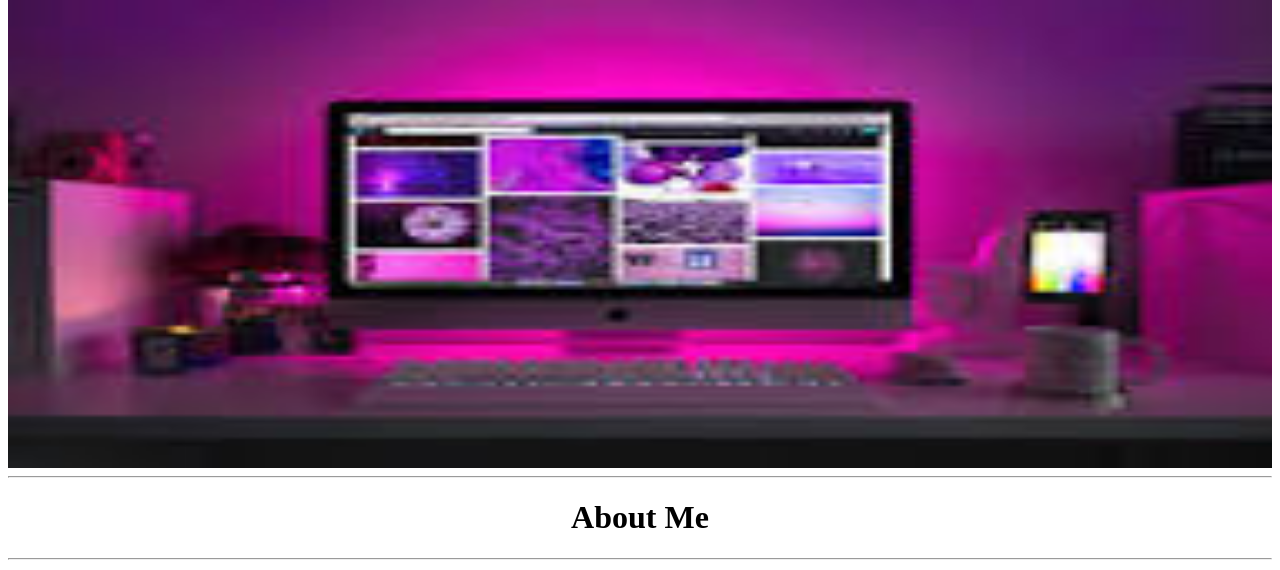
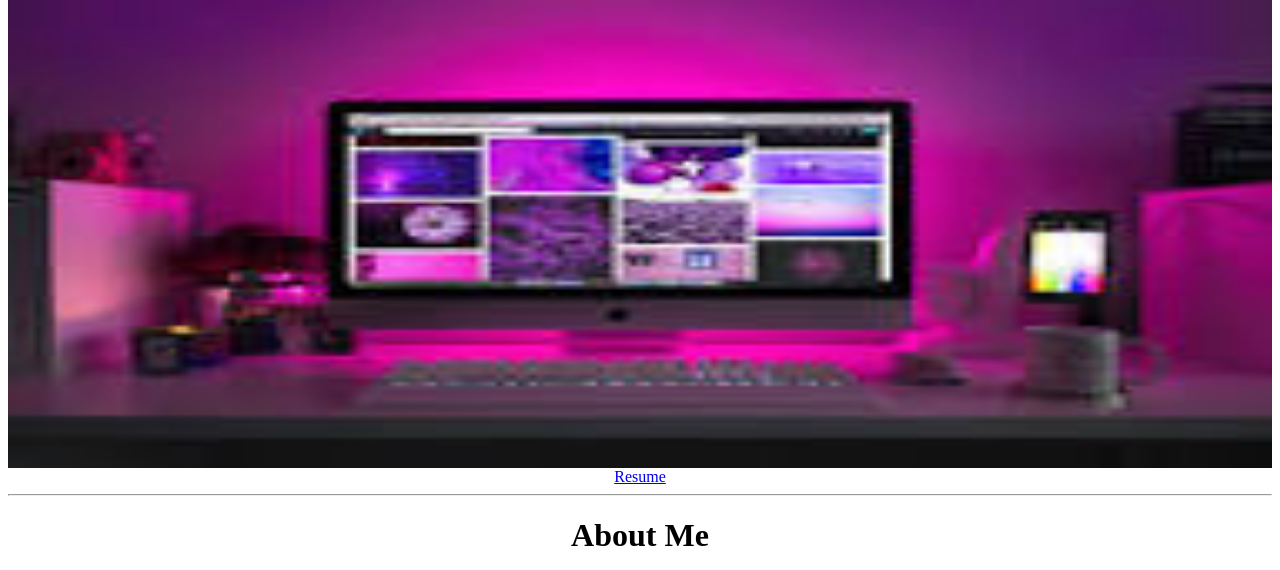
Before and after one commit to farooqmohammad1/profile1, a plain HTML site: page index.html in a window 1280 px wide. Shown: the part 230-800 px from the top of the page. Drawn offline with Linux system fonts and the light colour scheme.

Commit message:
Update index.html

```diff
--- a/index.html
+++ b/index.html
@@ -17,6 +17,8 @@
             <hr>
             <div>
                 <img src="computer.jpg" alt="computer" style="width:100%;height:60%"/>
+                <center><a href="resum33.pdf" download="">Resume</a>
+            </center>
             </div>
             <hr>
             <div>
```
